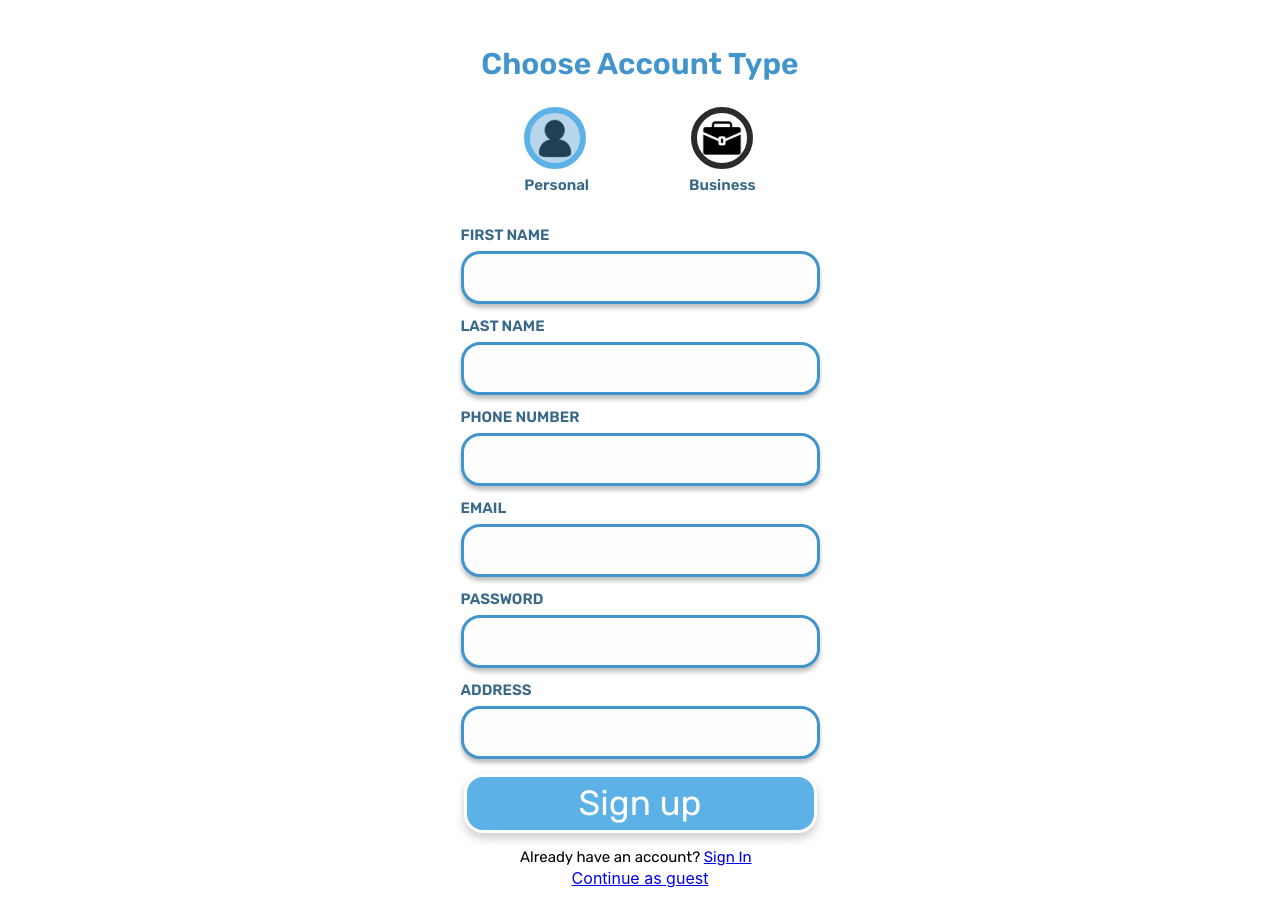
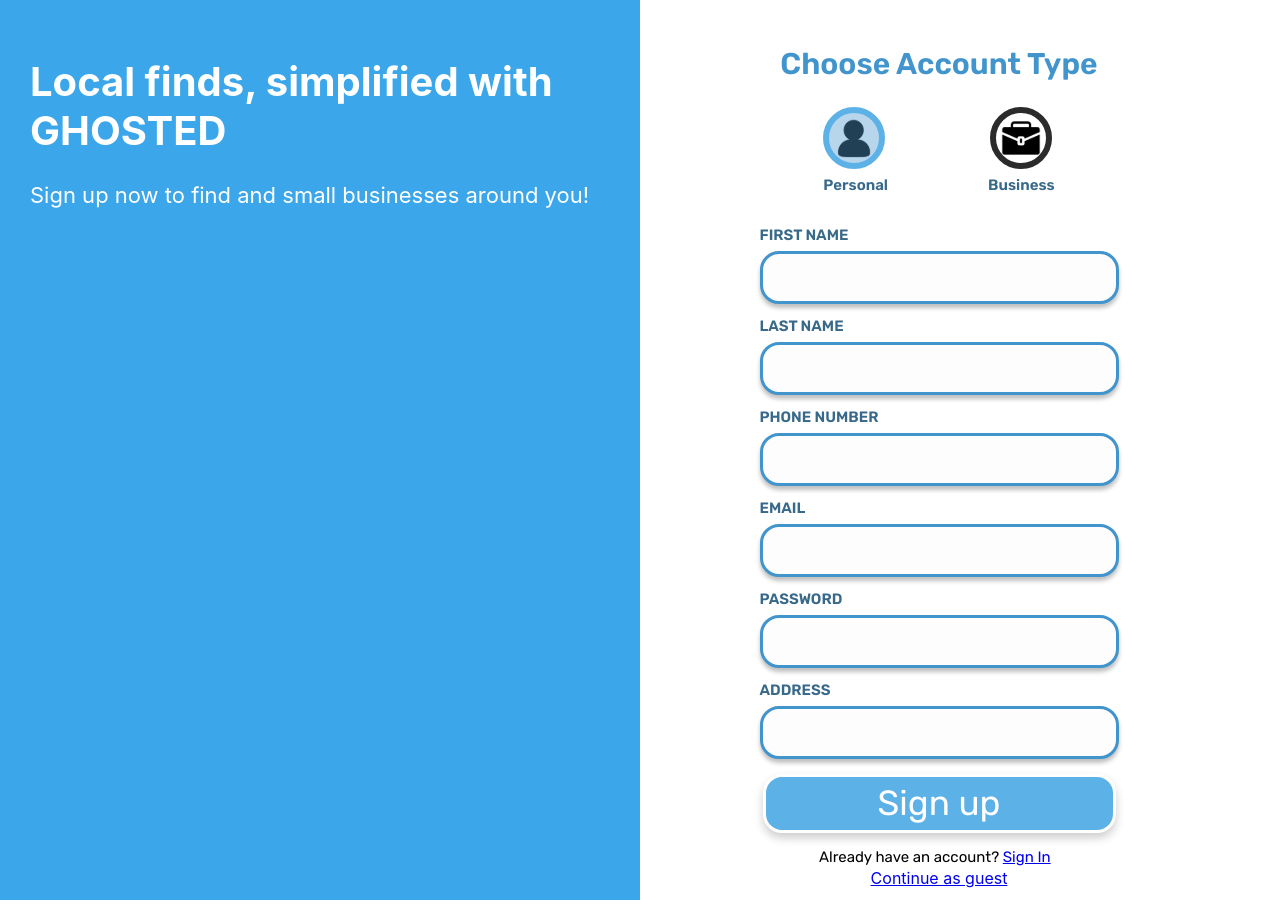
Before and after one commit to sadiatasneemkhan/Ghosted, a React (Create React App) app in the folder client/my-app/: page /signupPersonal in a window 1280 px wide. Built offline with nearby package versions, Linux system fonts and the light colour scheme.

Commit message:
signup Personal styled for desktop

```diff
--- a/client/my-app/src/pages/signupPersonal.js
+++ b/client/my-app/src/pages/signupPersonal.js
@@ -47,7 +47,16 @@ function SignupPersonal() {
   };
 
   return (
-    <div className="page2">
+    <div className='split-screen'>
+      <div className='signup_desc'>
+        <h1 id='signup_heading'>
+          Local finds, simplified with GHOSTED
+        </h1>
+        <h2 id='signup_subheading'>
+        Sign up now to find and small businesses around you!
+        </h2>
+      </div>
+    <div className="page2 dkpage3">
       <header className="page2_signup">
         <h1>Choose Account Type</h1>
         <div className="page2_buttons">
@@ -141,6 +150,7 @@ function SignupPersonal() {
         </p>
       </header>
     </div>
+    </div>
   );
 }
 
```
